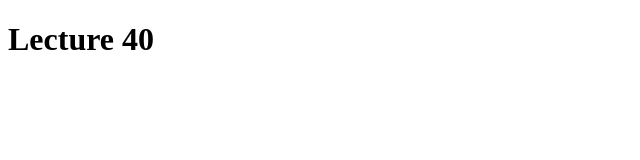
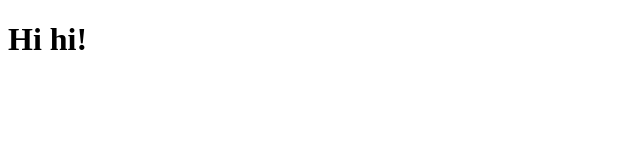
Before and after one commit to AdamAlkhatib/AdamAlkhatib, a plain HTML site: page Lecture40/index.html in a window 1280 px wide. Shown: the whole page, without its empty margins (0-640 px from the left). Drawn offline with Linux system fonts and the light colour scheme.

Commit message:
stupid edit

```diff
--- a/Lecture40/index.html
+++ b/Lecture40/index.html
@@ -4,7 +4,7 @@
     <meta charset="utf-8">
   </head>
 <body>
-  <h1>Lecture 40</h1>
+  <h1>Hi hi!</h1>
 
   <script src="js/script.js"></script>
   <script>
```
